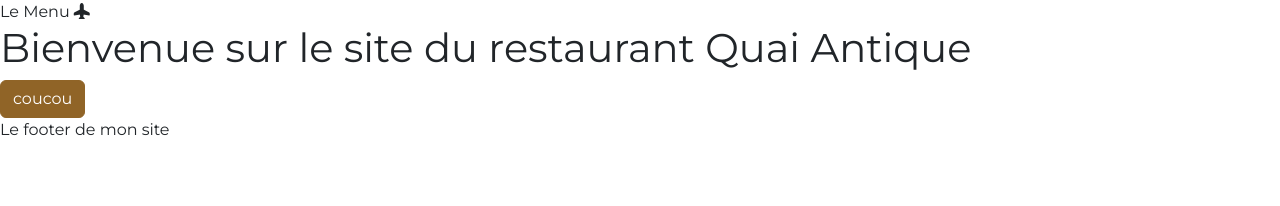
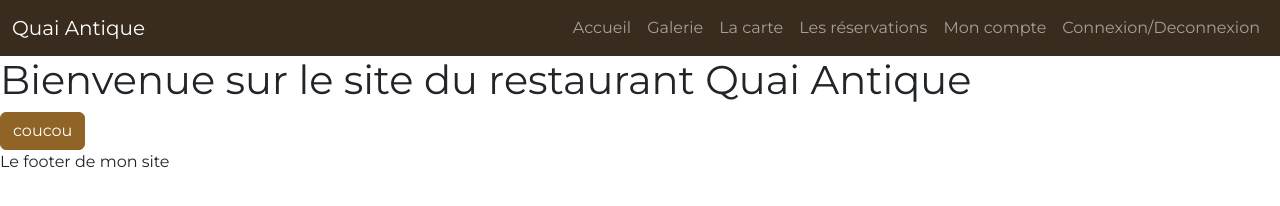
Before and after one commit to anaisdev2024/QuaiAntiqueRestaurantFront, a website with bundled scripts: page index.html in a window 1280 px wide. Built offline with nearby package versions, Linux system fonts and the light colour scheme; files whose address does not match are found by name; a web font is replaced by a local one.

Commit message:
add site header

```diff
--- a/index.html
+++ b/index.html
@@ -10,7 +10,38 @@
     <title>Document</title>
 </head>
 <body>
-    <header>Le Menu <i class="bi bi-airplane-fill"></i></header>
+    <header>
+        <nav class="navbar navbar-expand-lg bg-dark" data-bs-theme="dark">
+            <div class="container-fluid">
+              <a class="navbar-brand" href="/">Quai Antique</a>
+              <button class="navbar-toggler" type="button" data-bs-toggle="collapse" data-bs-target="#navbarSupportedContent" aria-controls="navbarSupportedContent" aria-expanded="false" aria-label="Toggle navigation">
+                <span class="navbar-toggler-icon"></span>
+              </button>
+              <div class="collapse navbar-collapse" id="navbarSupportedContent">
+                <ul class="navbar-nav ms-auto mb-2 mb-lg-0">
+                  <li class="nav-item">
+                    <a class="nav-link" href="/">Accueil</a>
+                  </li>
+                  <li class="nav-item">
+                    <a class="nav-link" href="/galerie">Galerie</a>
+                  </li>
+                  <li class="nav-item">
+                    <a class="nav-link" href="#">La carte</a>
+                  </li>
+                  <li class="nav-item">
+                    <a class="nav-link" href="#">Les réservations</a>
+                  </li>
+                  <li class="nav-item">
+                    <a class="nav-link" href="#">Mon compte</a>
+                  </li>
+                  <li class="nav-item">
+                    <a class="nav-link" href="#">Connexion/Deconnexion</a>
+                  </li>
+                </ul>
+              </div>
+            </div>
+          </nav>
+</header>
 
     <main id="main-page">
         <!-- Le contenu de la page sera injectée ici-->
```
